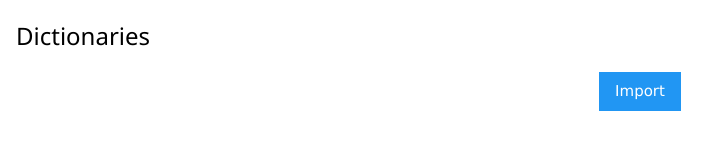
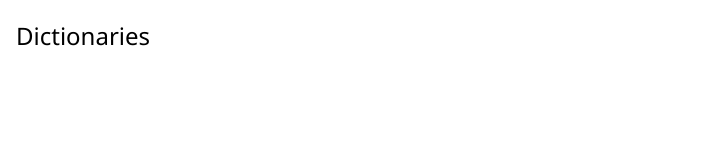
Before and after one commit to AidanWelch/ProgressiveImmersion, a website: page src/popup/dictionary-list.html in a window 1280 px wide. Shown: the whole page, without its empty margins (0-726 px from the left). Drawn offline with nearby package versions, Linux system fonts and the light colour scheme.

Commit message:
Comment import related stuff until Firefox fixed

```diff
--- a/src/popup/dictionary-list.html
+++ b/src/popup/dictionary-list.html
@@ -16,7 +16,7 @@
 				id="import-file"
 				accept=".json"
 				style="display:none" />
-			<button id="import-button" class="w3-button w3-blue">Import</button>
+			<!-- <button id="import-button" class="w3-button w3-blue">Import</button> TODO -->
 		</footer>
 		<script src="dictionary-list.js"></script>
 	</body>
--- a/src/popup/dictionary-list.js
+++ b/src/popup/dictionary-list.js
@@ -40,7 +40,10 @@ browser.storage.local.get( [ 'dictionary', 'target', 'origin' ] ).then( value =>
 			console.log( text );
 		});
 	});
+
+/* TODO
 	document.getElementById( 'import-button' ).addEventListener( 'click', e => {
 		importFileElem.click();
 	});
+*/
 });
--- a/src/popup/dictionary.js
+++ b/src/popup/dictionary.js
@@ -69,6 +69,7 @@ browser.storage.local.get( 'dictionary' ).then( value => {
 		caption.textContent = 'Your dictionary is currently empty, try using the extension more.  Or, you can add words manually below.';
 	}
 
+/* TODO
 	document.getElementById( 'export-button' ).addEventListener( 'click', e => {
 		if ( Object.keys( value.dictionary[originIso][targetIso] ).length === 0 ) {
 			return;
@@ -84,4 +85,5 @@ browser.storage.local.get( 'dictionary' ).then( value => {
 			url: URL.createObjectURL( blob, { oneTimeOnly: true })
 		});
 	});
+*/
 });
```
Also changed, not shown: src/popup/dictionary.html (+1 -1 lines).
